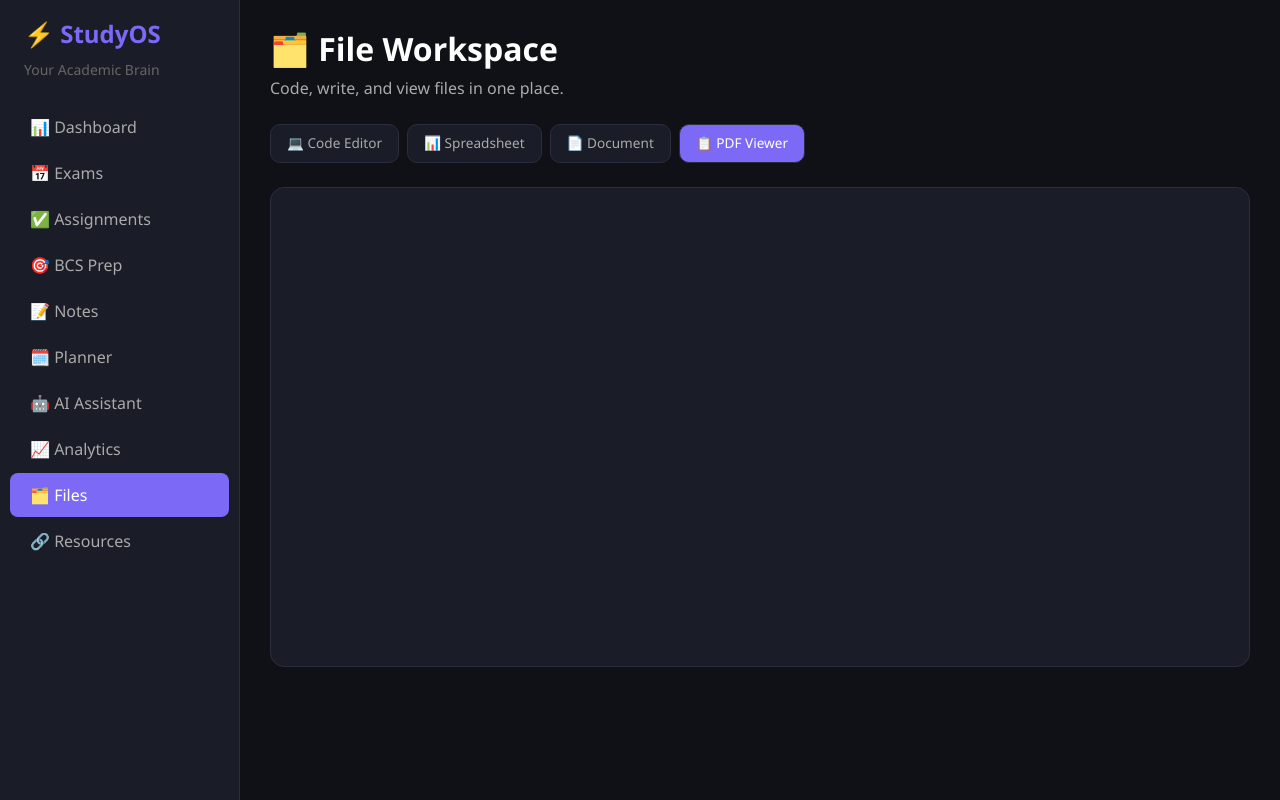
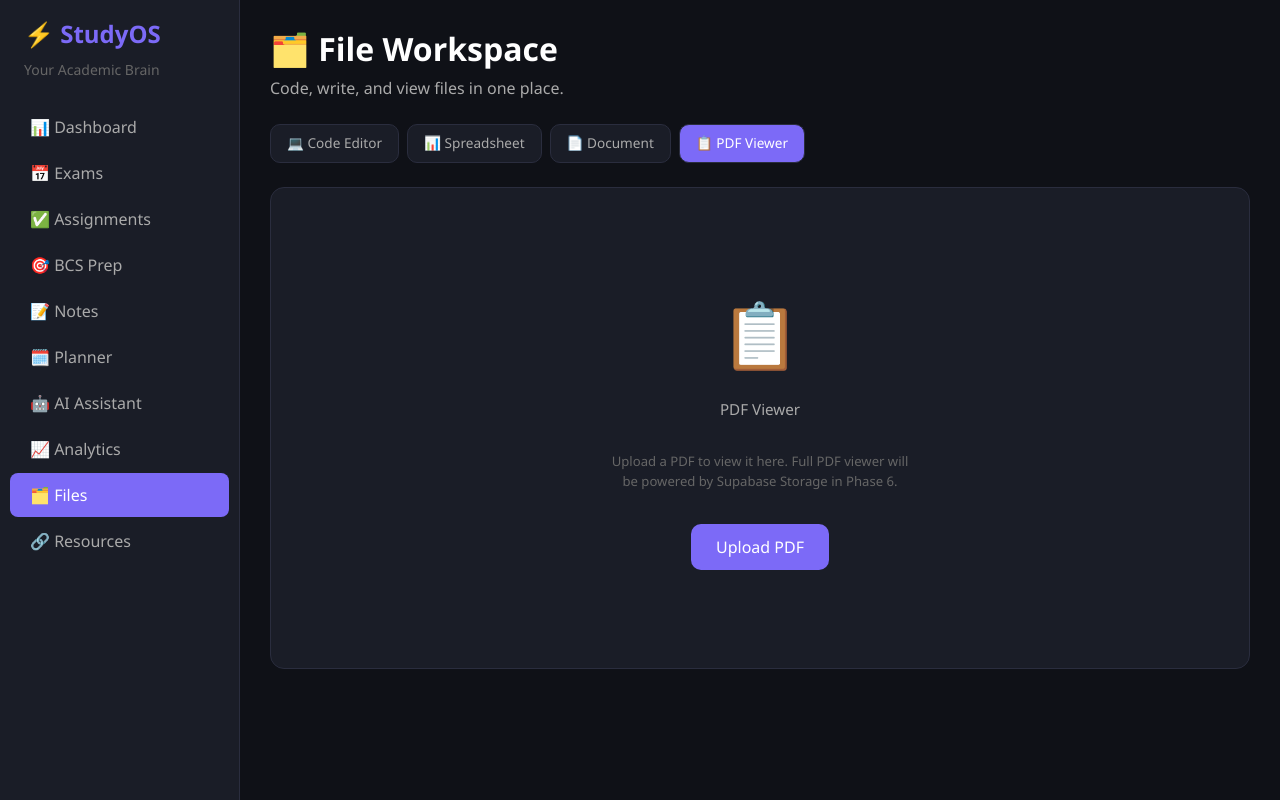
Before and after one commit to MdPrantoSikder/studyOS, a React app in the folder frontend/: page /files in a window 1280 px wide. Both pictures are taken after a click on the button "📋 PDF Viewer". Built offline with nearby package versions, Linux system fonts and the light colour scheme; the HTML template or start-up script is replaced by a standard one.

Commit message:
Build Files page — code editor, spreadsheet, document editor, PDF viewer tabs

```diff
--- a/frontend/src/pages/Files.jsx
+++ b/frontend/src/pages/Files.jsx
@@ -157,6 +157,29 @@ function Files() {
           </div>
         )}
 
+        {/* PDF Viewer */}
+        {activeTab === 'pdf' && (
+          <div style={{
+            display: 'flex',
+            flexDirection: 'column',
+            alignItems: 'center',
+            justifyContent: 'center',
+            height: '480px',
+            gap: '16px',
+          }}>
+            <div style={{ fontSize: '4rem' }}>📋</div>
+            <p style={{ color: '#aaa', fontSize: '0.95rem' }}>PDF Viewer</p>
+            <p style={{ color: '#666', fontSize: '0.82rem', textAlign: 'center', maxWidth: '300px' }}>
+              Upload a PDF to view it here. Full PDF viewer will be powered by Supabase Storage in Phase 6.
+            </p>
+            <button className="btn" style={{
+              backgroundColor: '#7c6af7', color: '#fff',
+              borderRadius: '10px', padding: '10px 24px',
+            }}>
+              Upload PDF
+            </button>
+          </div>
+        )}
 
       </div>
     </div>
```
